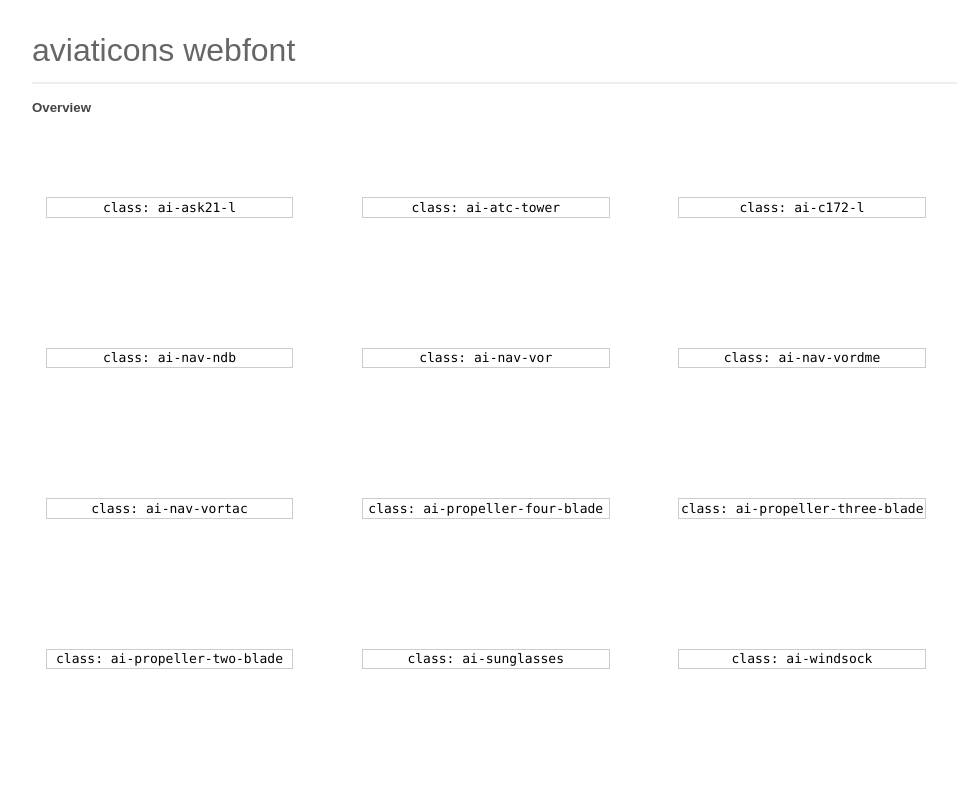
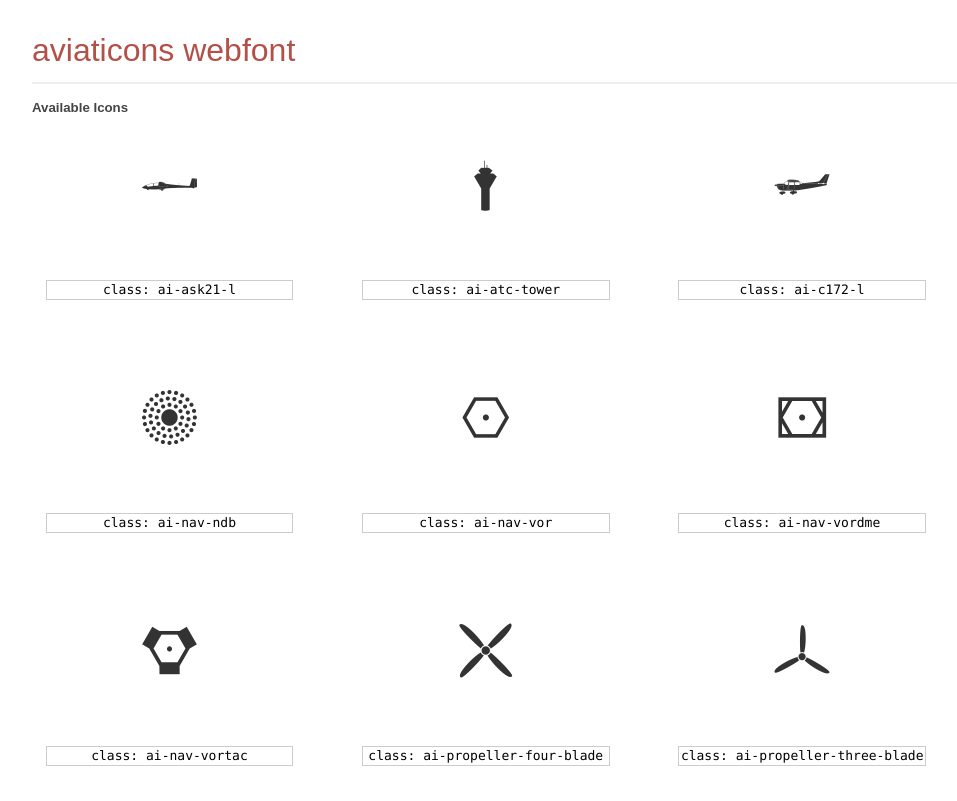
Before and after one commit to julkuh/aviaticons, a website: page docs/index.html in a window 1280 px wide. Shown: the top 801 px of the page, without its empty margins (96-1053 px from the left). Drawn offline with Linux system fonts and the light colour scheme; files that its build step writes are made by us from their sources.

Commit message:
init githubpages page in docs folder

```diff
--- /dev/null
+++ b/docs/aviaticons/aviaticons.css
@@ -0,0 +1 @@
+@font-face{font-family:"aviaticons";src:url(./aviaticons.eot);src:url(./aviaticons.eot?#iefix) format("eot"),url(./aviaticons.woff) format("woff"),url(./aviaticons.ttf) format("truetype"),url(./aviaticons.svg#aviaticons) format("svg");font-weight:400;font-style:normal}.ai{display:inline-block;font-family:"aviaticons";font-style:normal;font-weight:400;line-height:1;-webkit-font-smoothing:antialiased;-moz-osx-font-smoothing:grayscale}.ai-lg{font-size:1.3333333333333em;line-height:.75em;vertical-align:-15%}.ai-2x{font-size:2em}.ai-3x{font-size:3em}.ai-4x{font-size:4em}.ai-5x{font-size:5em}.ai-fw{width:1.2857142857143em;text-align:center}.ai-ask21-l:before{content:"\EA01"}.ai-atc-tower:before{content:"\EA02"}.ai-c172-l:before{content:"\EA03"}.ai-nav-ndb:before{content:"\EA04"}.ai-nav-vor:before{content:"\EA05"}.ai-nav-vordme:before{content:"\EA06"}.ai-nav-vortac:before{content:"\EA07"}.ai-propeller-four-blade:before{content:"\EA08"}.ai-propeller-three-blade:before{content:"\EA09"}.ai-propeller-two-blade:before{content:"\EA0A"}.ai-sunglasses:before{content:"\EA0B"}.ai-windsock:before{content:"\EA0C"}
--- /dev/null
+++ b/docs/demo-files/demo.css
@@ -0,0 +1 @@
+section,header,footer{display:block}body{font-family:sans-serif;color:#444;line-height:1.5;font-size:1em}*{box-sizing:border-box;margin:0;padding:0}section{margin-top:100px}section:first-child{margin-top:10px}.glyph{border-radius:5px;background-color:#fff;border:1px solid #fff;transition:background .2s ease-in;color:#333;font-size:55px;float:left;text-align:center;padding:.25em;margin:.35em .75em .35em 0;width:5em}.glyph:hover{background-color:#f8f8f8;border:1px solid #efefef;color:#2980b9}.glyph input{font-family:consolas,monospace;font-size:13px;width:100%;text-align:center;border:0;box-shadow:0 0 0 1px #ccc;padding:.125em}.w-main{width:80%}.centered{margin-left:auto;margin-right:auto}header{margin:1em 0;padding-bottom:.5em;color:#666;box-shadow:0 2px #eee}header h1{font-size:2em;font-weight:400}.clearfix:before,.clearfix:after{content:"";display:table}.clearfix:after,.clear{clear:both}footer{margin-top:2em;padding:.5em 0;box-shadow:0 -2px #eee}a,a:visited{color:#B35047;text-decoration:none}a:hover,a:focus{color:#000}.box1{font-size:21px;display:inline-block;width:15em;padding:.25em .5em;background:#eee;margin:.5em 1em .5em 0}
--- a/docs/index.html
+++ b/docs/index.html
@@ -12,11 +12,10 @@
     <div class="w-main centered">
         <section class="mtm clearfix">
             <header>
-                <h1>aviaticons webfont </h1>
-                <p></p>
+                <a href="https://github.com/julkuh/aviaticons" target="_blank"><h1>aviaticons webfont </h1></a>
             </header>
 
-            <h5>Overview</h5>
+            <h5>Available Icons</h5>
 
 
             <div class="glyph aviaticons ">
```
Also changed, not shown: src/demo.html (+0 -1 lines), docs/aviaticons/aviaticons.svg (added), docs/aviaticons/aviaticons.ttf (added), docs/aviaticons/aviaticons.woff (added), 1 other file. Lines whose indentation alone changed are shown as unchanged.
